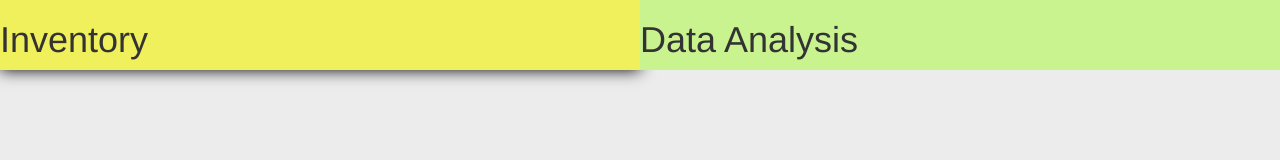
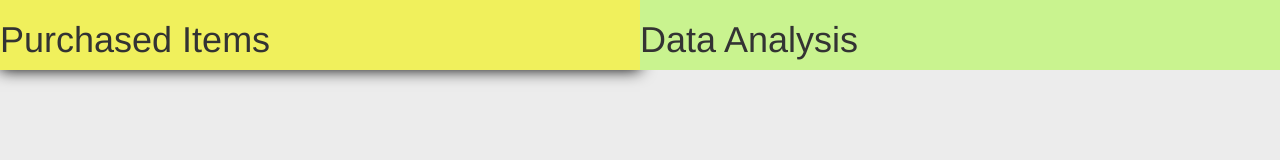
Before and after one commit to ethanchewy/UScanRepository, a plain HTML site: page index.html in a window 1280 px wide. Drawn offline with Linux system fonts and the light colour scheme.

Commit message:
Update index.html

```diff
--- a/index.html
+++ b/index.html
@@ -32,7 +32,7 @@
      	<div class="text-vcenter">
 
        	  <div class="bar1">
-  	        <h1>Inventory</h1>
+  	        <h1>Purchased Items</h1>
      	    </div>
    	      <div class="bar2">
   	      	<h1>Data Analysis</h1>
```
